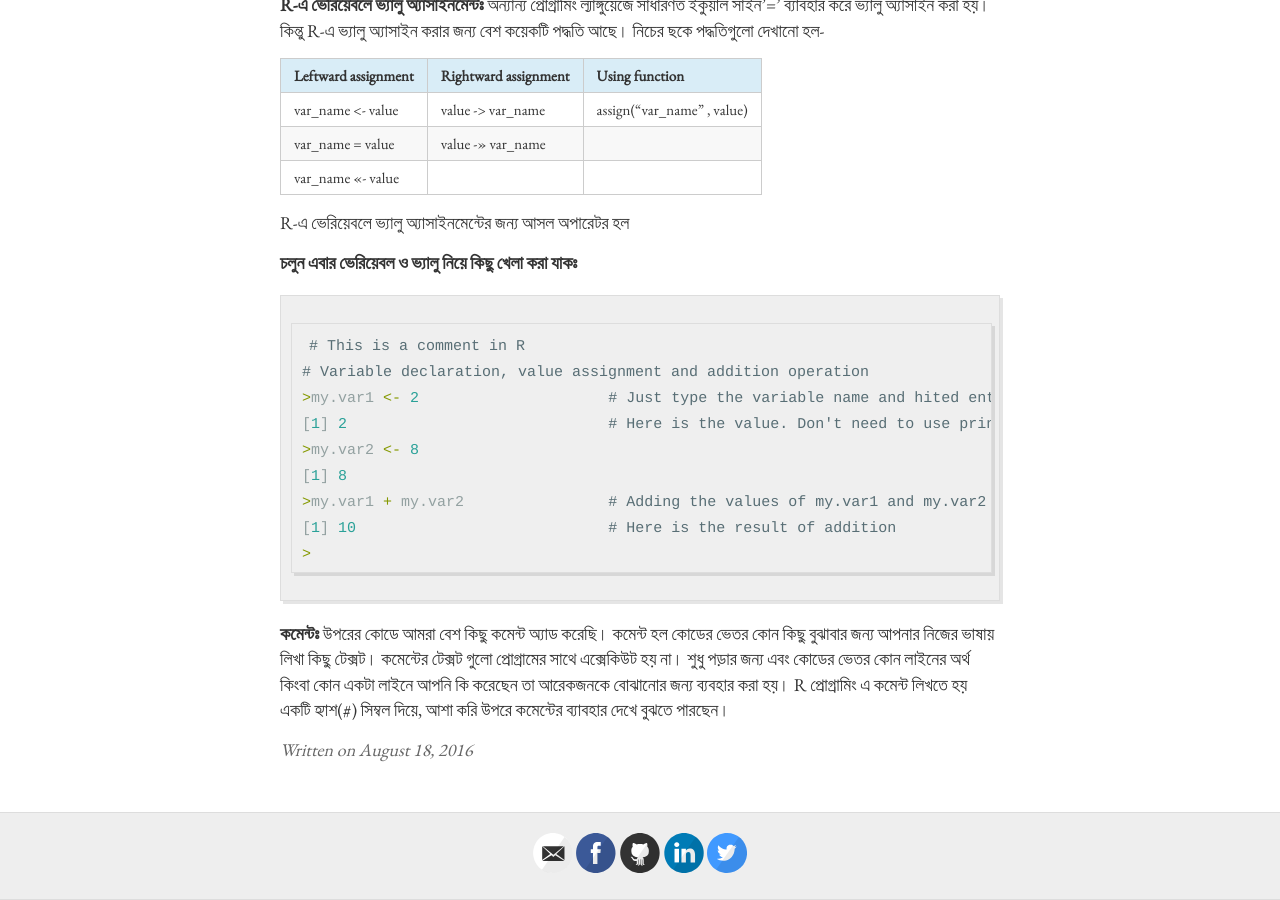
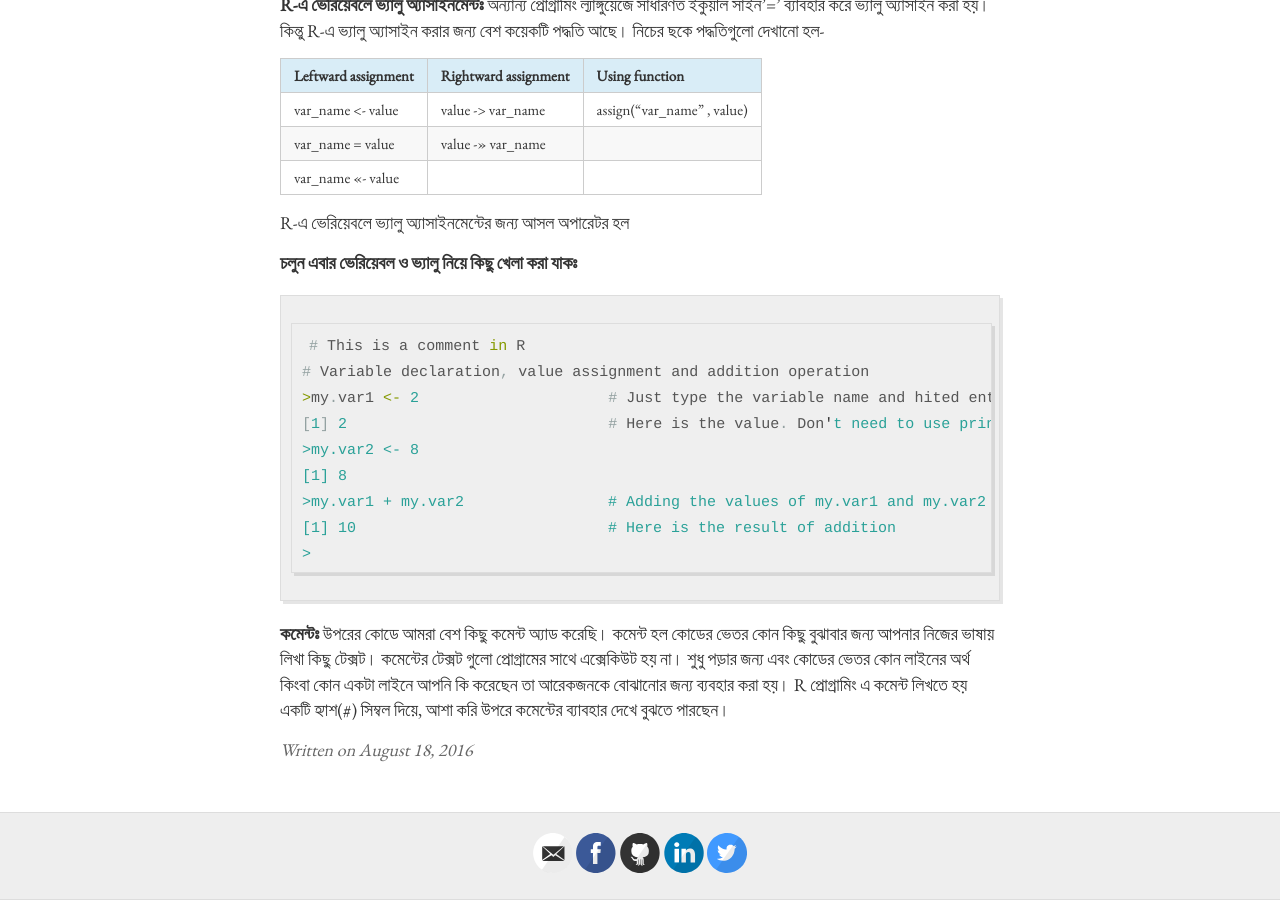
Before and after one commit to abdalimran/abdalimran.github.io, a Jekyll site: the page built from _posts/2016-8-18-r-কিকস্টার্টার-ভেরিয়েবল-এবং-অ্যাসাইনমেন্ট.md, in a window 1280 px wide and 900 px high, scrolled down 762 px. Built offline with Jekyll 4.4.1, drawn with Linux system fonts in a browser that asks for light colours.

Commit message:
Update 2016-8-18-r-কিকস্টার্টার-ভেরিয়েবল-এবং-অ্যাসাইনমেন্ট.md

````diff
--- a/_posts/2016-8-18-r-কিকস্টার্টার-ভেরিয়েবল-এবং-অ্যাসাইনমেন্ট.md
+++ b/_posts/2016-8-18-r-কিকস্টার্টার-ভেরিয়েবল-এবং-অ্যাসাইনমেন্ট.md
@@ -2,7 +2,8 @@
 layout: post
 title: R কিকস্টার্টার – ০৪ ভেরিয়েবল এবং অ্যাসাইনমেন্ট
 ---
-যারা আগে থেকে অন্য যেকোন প্রোগ্রামিং ল্যাঙ্গুয়েজের সাথে পরিচিত তারা হয়ত ভেরিয়েবল কি এবং এটা দিয়ে আমরা কি করি তা জেনে থাকবেন। যারা একেবারে নতুন তাদের জন্য আমি একটু ব্যাখ্যা করছি – ভেরিয়েবল জিনিসটা হল একটা পাত্র বা কন্টেইনারের মতো যেখানে আমরা বিভিন্ন ডাটা বা মান স্টোর করে রাখতে পারবো এবং পরবর্তীতে তা প্রয়োজনমত ব্যবহার করতে পারবো। যেমন ধরুন, x=5 মানে x নামের একটা ভেরিয়েবলে আমি 5 স্টোর করে রাখলাম বা 5 অ্যাসাইন করলাম। আবার ঠিক একইভাবে y=2, অর্থাৎ y নামের একটি ভেরিয়েবলে 2 স্টোর করে রাখলাম। এখন আমি চাইলে এই ভেরিয়েবল দুটো নিয়ে যেকোনো অপারেশন চালাতে পারি কিংবা ইভাল্যুশন করতে পারি। যেমনঃ x+y ;এখানে আমরা x ভেরিয়েবলের মান ও y ভেরিয়েবলের মান দুটো যোগ করলাম, এখন টোটাল মান হল 5+2=7. ভেরিয়েবলের কনসেপ্টটা কেবল এতোটুকুই।
+যারা আগে থেকে অন্য যেকোন প্রোগ্রামিং ল্যাঙ্গুয়েজের সাথে পরিচিত তারা হয়ত ভেরিয়েবল কি এবং এটা দিয়ে আমরা কি করি তা জেনে থাকবেন। যারা একেবারে নতুন তাদের জন্য আমি একটু ব্যাখ্যা করছি – ভেরিয়েবল জিনিসটা হল একটা পাত্র বা কন্টেইনারের মতো যেখানে আমরা বিভিন্ন ডাটা বা মান স্টোর করে রাখতে পারবো এবং পরবর্তীতে তা প্রয়োজনমত ব্যবহার করতে পারবো। যেমন ধরুন, x=5 মানে x নামের একটা ভেরিয়েবলে আমি 5 স্টোর করে রাখলাম বা 5 অ্যাসাইন করলাম। আবার ঠিক একইভাবে y=2, অর্থাৎ y নামের একটি ভেরিয়েবলে 2 স্টোর করে রাখলাম। এখন আমি চাইলে এই ভেরিয়েবল দুটো নিয়ে যেকোনো অপারেশন চালাতে পারি কিংবা ইভাল্যুশন করতে পারি।
+যেমনঃ x+y ;এখানে আমরা x ভেরিয়েবলের মান ও y ভেরিয়েবলের মান দুটো যোগ করলাম, এখন টোটাল মান হল 5+2=7. ভেরিয়েবলের কনসেপ্টটা কেবল এতোটুকুই।
 
 **R-এ ভেরিয়েবল ও ভেরিয়েবলের নামকরণের নীতিঃ**
 এবার দেখবো R-এ আমরা কিভাবে ভেরিয়েবল তৈরি করতে পারি। প্রথমেই আমাদের ভেরিয়েবলের জন্য একটি নাম ঠিক করতে হবে। R প্রোগ্রামিংয়ে যেমন ইচ্ছে তেমনভাবে ভেরিয়েবলের নাম সেট করা যায় না। ভেরিয়েবলের নাম সেট করার ক্ষেত্রে কিছু নিয়ম মেনে চলতে হবে। নিয়মগুলো নিচের ছকে দেখানো হল-
@@ -32,7 +33,7 @@
 
 **চলুন এবার ভেরিয়েবল ও ভ্যালু নিয়ে কিছু খেলা করা যাকঃ**
 
-```r
+```javascript
 # This is a comment in R
 # Variable declaration, value assignment and addition operation
 >my.var1 <- 2                     # Just type the variable name and hited enter
````
